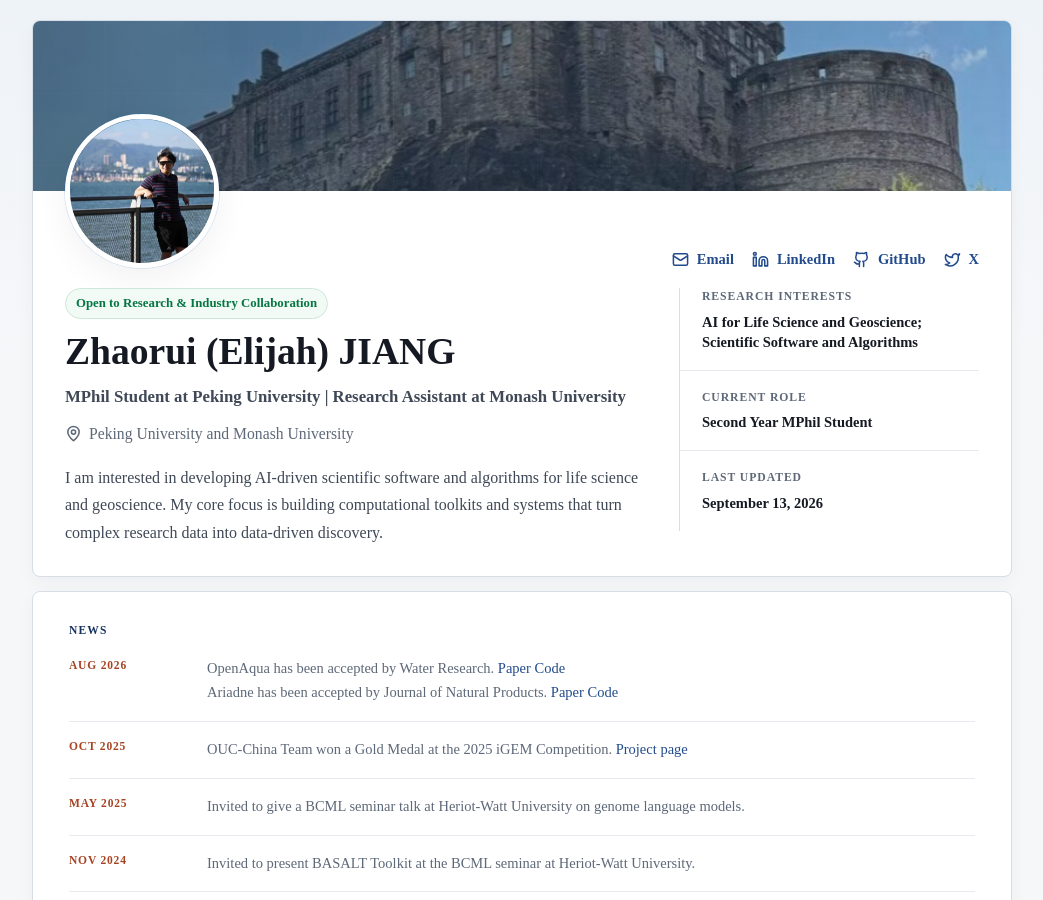
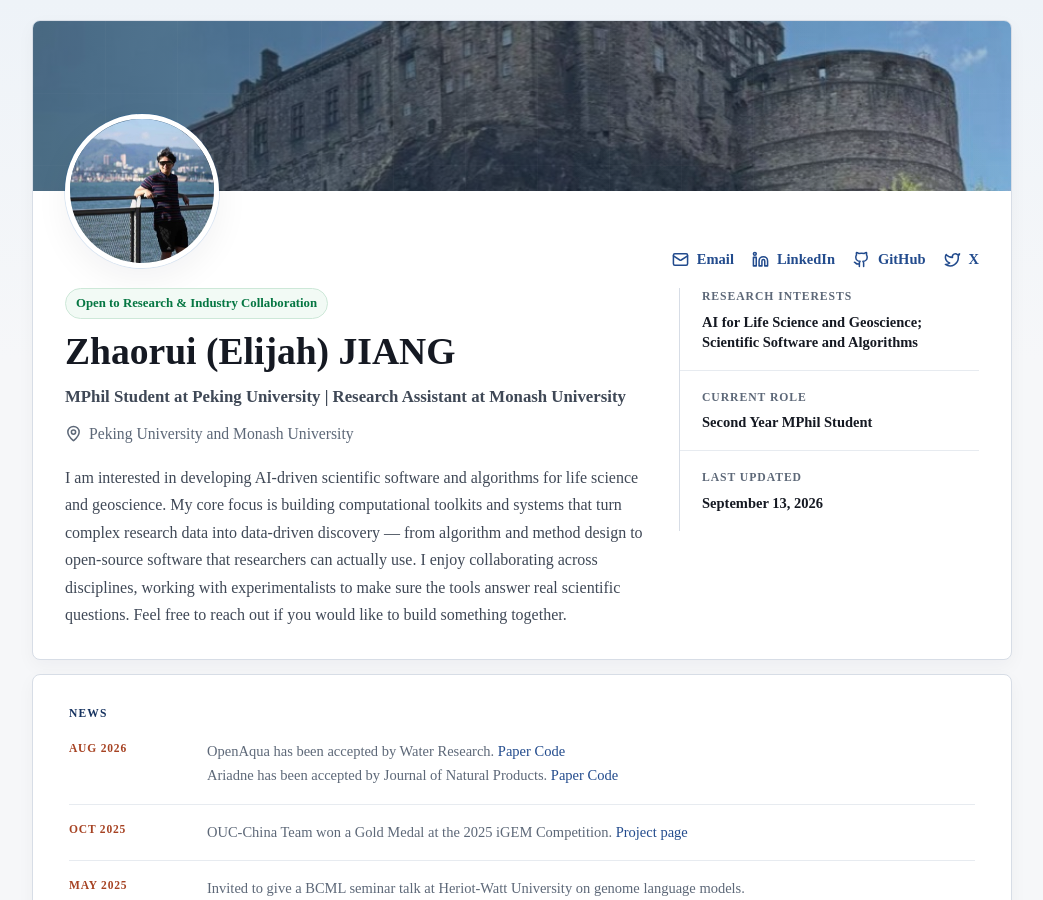
Before and after one commit to zhaorui-bi/zhaorui-bi.github.io, a Jekyll site: the page built from index.html, in a window 1280 px wide and 900 px high. Shown: the whole window, without its empty margins (118-1161 px from the left). Built offline with Jekyll 4.4.1, drawn with Linux system fonts in a browser that asks for light colours.

Commit message:
Expand profile summary with open-source and collaboration angle

```diff
--- a/index.html
+++ b/index.html
@@ -110,7 +110,12 @@
           I am interested in developing AI-driven scientific software and
           algorithms for life science and geoscience. My core focus is
           building computational toolkits and systems that turn complex
-          research data into data-driven discovery.
+          research data into data-driven discovery — from algorithm and method
+          design to open-source software that researchers can actually use. I
+          enjoy collaborating across disciplines, working with
+          experimentalists to make sure the tools answer real scientific
+          questions. Feel free to reach out if you would like to build
+          something together.
         </p>
       </div>
 
```
